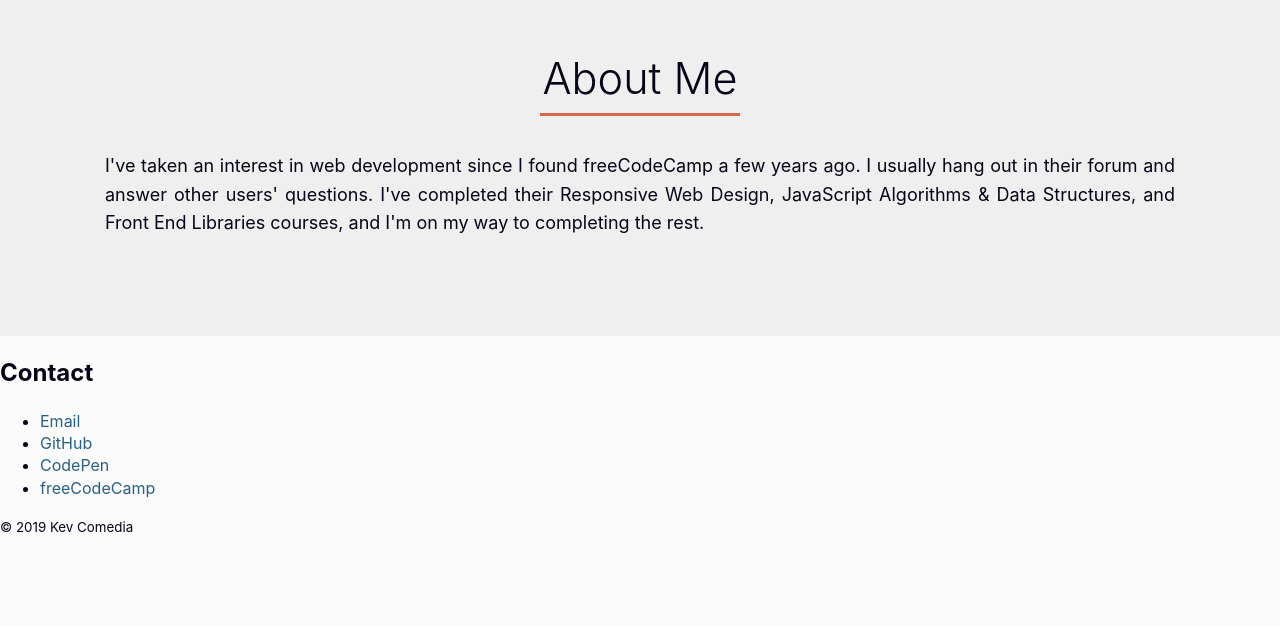
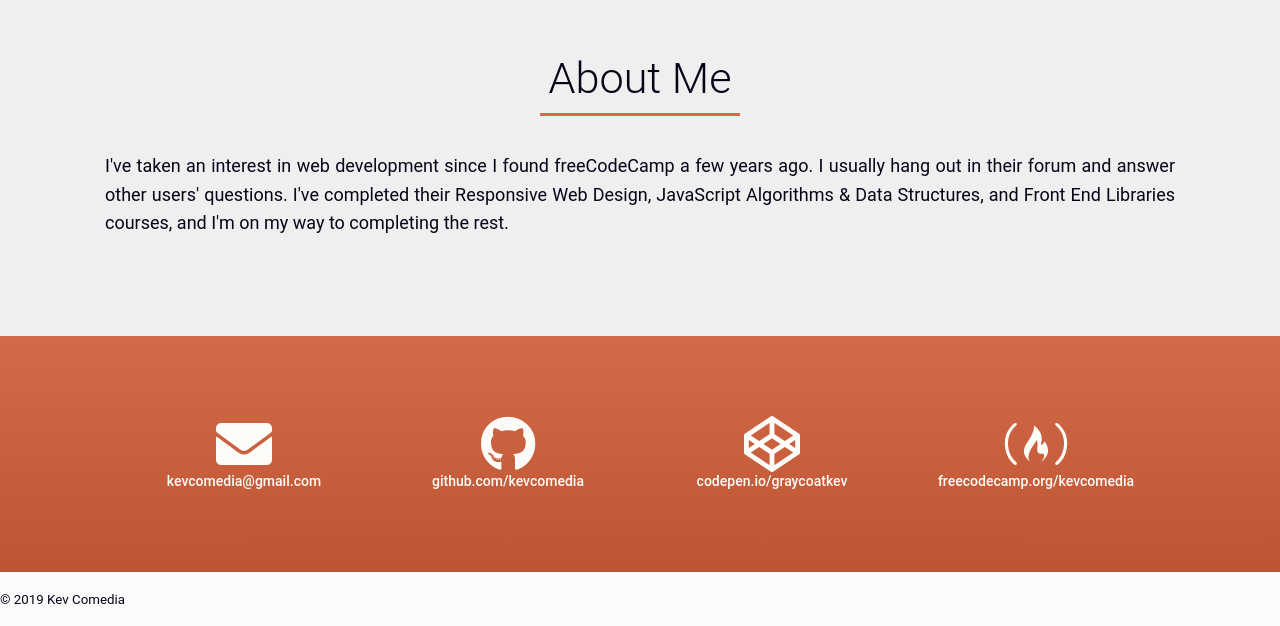
Before and after one commit to kevcomedia/kevcomedia.github.io, a plain HTML site: page index.html in a window 1280 px wide. Shown: the part 2487-3113 px from the top of the page. Before the commit the page ends 3041 px from the top, so only its background shows below. Drawn offline with Linux system fonts and the light colour scheme; a web font is replaced by a local one.

Commit message:
Write contact section styles

```diff
--- a/index.html
+++ b/index.html
@@ -198,16 +198,36 @@
         </div>
       </section>
 
-      <section id="contact">
-        <h2>Contact</h2>
-        <ul>
-          <li><a href="mailto:kevcomedia@gmail.com">Email</a></li>
-          <li><a href="https://github.com/kevcomedia">GitHub</a></li>
-          <li><a href="https://codepen.io/graycoatkev">CodePen</a></li>
-          <li>
-            <a href="https://www.freecodecamp.org/kevcomedia">freeCodeCamp</a>
-          </li>
-        </ul>
+      <section class="section contact" id="contact">
+        <div class="section__inner">
+          <h2 class="section__title sr-only">Contact</h2>
+          <ul class="contact__links">
+            <li class="contact__item">
+              <a class="contact__link" href="mailto:kevcomedia@gmail.com">
+                <span class="fas fa-envelope fa-4x" aria-hidden="true"></span>
+                <span class="sr-only">Email:</span> kevcomedia@gmail.com
+              </a>
+            </li>
+            <li class="contact__item">
+              <a class="contact__link" href="https://github.com/kevcomedia">
+                <span class="fab fa-github fa-4x" aria-hidden="true"></span>
+                github.com/kevcomedia
+              </a>
+            </li>
+            <li class="contact__item">
+              <a class="contact__link" href="https://codepen.io/graycoatkev">
+                <span class="fab fa-codepen fa-4x" aria-hidden="true"></span>
+                codepen.io/graycoatkev
+              </a>
+            </li>
+            <li class="contact__item">
+              <a class="contact__link" href="https://www.freecodecamp.org/kevcomedia">
+                <span class="fab fa-free-code-camp fa-4x" aria-hidden="true"></span>
+                freecodecamp.org/kevcomedia
+              </a>
+            </li>
+          </ul>
+        </div>
       </section>
 
       <footer>
--- a/styles.css
+++ b/styles.css
@@ -15,6 +15,16 @@ body {
   color: #050517;
   font: 1.6rem/1.4 'Inter', 'Roboto', sans-serif;
   margin: 0;
+}
+
+/**
+ * Variable font for smaller font file size.
+ */
+
+@supports (font-variation-settings: normal) {
+  body {
+    font-family: 'Inter var', 'Roboto', sans-serif;
+  }
 }
 
 
@@ -250,3 +260,58 @@ a:hover {
 .about__prose {
   text-align: justify;
 }
+
+
+/** Contact */
+
+.contact {
+  background: #cf5c36;
+  background: linear-gradient(#d36a48, #bd5432);
+  color: #fefcf8;
+  font-size: 1.4rem;
+}
+
+/**
+ * 1. Offset every top/bottommost contact items' vertical margin.
+ * 2. Remove default list styles.
+ */
+
+.contact__links {
+  display: flex;
+  flex-wrap: wrap;
+  justify-content: space-around;
+  justify-content: space-evenly;
+  list-style: none; /* 2 */
+  margin: -2rem 0; /* 1, 2 */
+  padding: 0; /* 2 */
+}
+
+/**
+ * 1. Vertical spacing between each item when stacked.
+ */
+
+.contact__item {
+  flex-basis: 22rem;
+  margin: 2rem 0; /* 1 */
+}
+
+/**
+ * 1. Position icon on top of link text.
+ * 2. Increased font weight for better legibility against red background.
+ */
+
+.contact__link {
+  align-items: center; /* 1 */
+  color: inherit;
+  display: flex; /* 1 */
+  flex-direction: column; /* 1 */
+  font-weight: 500; /* 2 */
+}
+
+/**
+ * 1. Override default link hover colors.
+ */
+
+.contact__link:hover {
+  color: inherit; /* 1 */
+}
```
